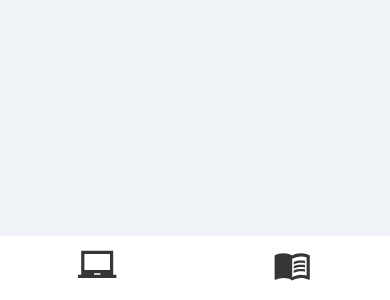
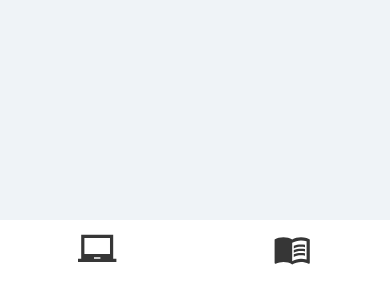
Before and after one commit to s20016/Animate, a React (Create React App) app: page / in a window 390 px wide. Shown: the part 544-844 px from the top of the page. Built offline with nearby package versions, Linux system fonts and the light colour scheme.

Commit message:
Style: Adjusted navbar height

```diff
--- a/src/css/main.css
+++ b/src/css/main.css
@@ -180,7 +180,7 @@ header {
     top: auto;
     bottom: 0;
     width: 100vw;
-    height: 4rem;
+    height: 5rem;
   }
   .navbar .navbar-items {
     -webkit-box-orient: horizontal;
--- a/src/css/main.scss
+++ b/src/css/main.scss
@@ -199,7 +199,7 @@ header {
     top: auto;
     bottom: 0;
     width: 100vw;
-    height: 4rem;
+    height: 5rem;
 
     .navbar-items {
       flex-direction: row;
```
